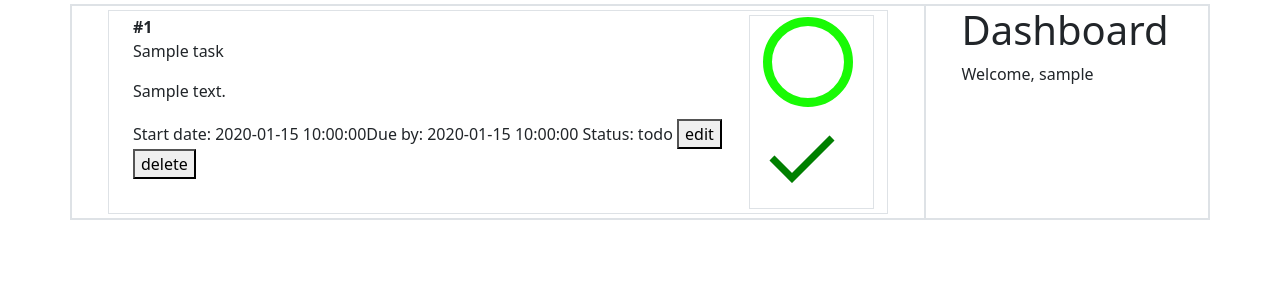
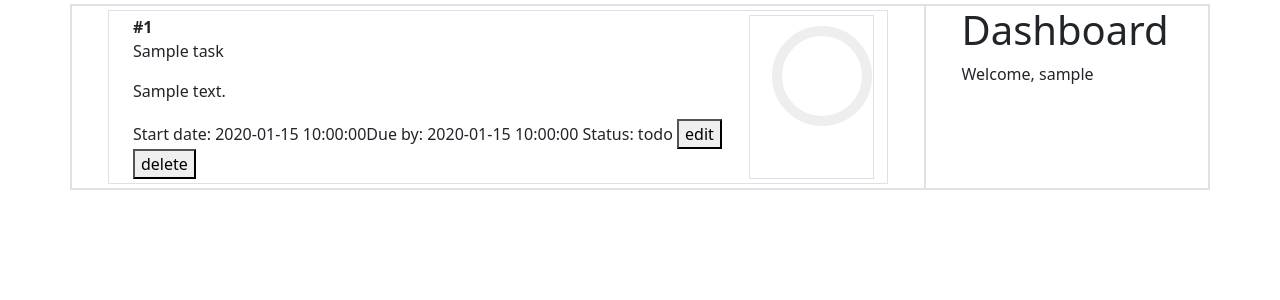
Before and after one commit to sofoniasgd/activity_tracker, a Flask app: page /dashboard in a window 1280 px wide. Shown: the part 46-346 px from the top of the page. Run offline with Flask 3, Linux system fonts and the light colour scheme; a user stored in the database is signed in; tables that the repository leaves empty hold one stand-in row (values such as "Sample post"); parts of the project's set-up code (start-up, migrations or seed data) failed here and were passed over.

Commit message:
file restructuring

```diff
--- a/backend/flask_app/app.py
+++ b/backend/flask_app/app.py
@@ -103,9 +103,7 @@
     if request.method == 'POST':
         title = request.form['title']
         description = request.form['description']
-        # !!! add functionality later !!!!
-        # status = request.form['status']
-        status = 'todo'
+        status = request.form['status']
         due_date = request.form['due_date']
         user_id = current_user.id
 
@@ -124,7 +122,7 @@
     if request.method == 'POST':
         task.title = request.form['title']
         task.description = request.form['description']
-        # task.status = request.form['status']
+        task.status = request.form['status']
         task.due_date = request.form['due_date']
         db.session.commit()
         flash('Task updated successfully')
--- a/backend/flask_app/static/js/main.js
+++ b/backend/flask_app/static/js/main.js
@@ -88,16 +88,36 @@
         // get the task id from the div id
         const taskId = visualdiv.id.substring(11);
         console.log("taskID=", taskId);
+        // get doughnut and tick div ids
         const doughnutId = document.getElementById('doughnut' + taskId);
+        const tickId = document.getElementById('tick' + taskId);
+        // depending on status of the task either display the tick(complete) or doughnut(in_progress or ongoing)
+        const taskStatus = document.getElementById('status' + taskId).textContent.substring(8);
+        if (taskStatus === 'completed') {
+            tickId.style.display = 'block';
+            doughnutId.style.display = 'none';
+            // tick animation here
+            var tick = new ProgressBar.Path('#tick_path', {
+                easing: 'easeInOut',
+                duration: 1400
+              });
+
+              tick.set(0);
+              tick.animate(1.0);  // Number from 0.0 to 1.0
+        }
+        else {
+            tickId.style.display = 'none';
+            doughnutId.style.display = 'block';
+            // doughnut animation here
             var bar = new ProgressBar.Circle(doughnutId, {
                 color: '#aaa',
                 // This has to be the same size as the maximum width to
                 // prevent clipping
                 strokeWidth: 10,
-            trailWidth: 0,
+                trailWidth: 10,
                 easing: 'easeInOut',
                 duration: 1400,
-            from: { color: '#eb070b', width: 3 },
+                from: { color: '#eb070b', width: 10 },
                 to: { color: '#19fa05', width: 10 },
                 // Set default step function for all animate calls
                 step: function(state, circle) {
@@ -110,14 +130,24 @@
             // start{{ task.id }}  due{{ task.id }}  status{{ task.id }}
             const start = new Date(document.getElementById('start' + taskId).textContent.substring(12));
             const due = new Date(document.getElementById('due' + taskId).textContent.substring(8));
-        const timediff = Date.now() - start;
+            const timelapsed = Date.now() - start;
             const timetotal = due - start;
-        console.log("date total", due - start);
-        console.log("datediff", timetotal - timediff);
+            timepercent = timelapsed/timetotal;
             const status = document.getElementById('status' + taskId).textContent.substring(8);
-        console.log(start, due, status);
+            if (status === 'in_progress') {
+                // set the color of the doughnut to green
+                bar.path.setAttribute('stroke', '#19fa05');
+            } else if (status === 'todo') {
+                // set the color of the doughnut to red
+                bar.path.setAttribute('stroke', '#eb070b');
+            }
             // switch between divs tick{{ task.id }} and doughnut{{ task.id }}
             // !!! set the amount based on the remaining time on the task deadline
-        bar.animate(1.0);  // Number from 0.0 to 1.0
+            console.log("timepercent=", timepercent);
+            bar.animate(timepercent);  // Number from 0.0 to 1.0
+
+        }
+
+
     });
 });
--- a/backend/flask_app/static/styles/main.css
+++ b/backend/flask_app/static/styles/main.css
@@ -6,8 +6,13 @@
 }
 /* douchnut css */
 .doughnut {
-    margin: 1px;
-    width: 90px;
-    height: 90px;
+    margin: 10px;
+    width: 100px;
+    height: 100px;
     position: relative;
   }
+  .tick {
+    margin: 10px;
+    width: 100px;
+    height: 100px;
+  }
--- a/backend/flask_app/templates/dashboard.html
+++ b/backend/flask_app/templates/dashboard.html
@@ -27,6 +27,14 @@
                     <div>
                         <label for="due_date">Due Date:</label>
                         <input type="datetime-local" id="due_date" name="due_date" required>
+                    </div>
+                    <div>
+                        <label for="status">Status:</label>
+                        <select id="status" name="status" required>
+                            <option selected value="todo">Pending</option>
+                            <option value="in_progress">In Progress</option>
+                            <option value="completed">Complete</option>
+                        </select>
                     </div>
                     <button type="submit">Add</button>
                 </form>
@@ -65,6 +73,14 @@
                             <label for="due_date">Due Date:</label>
                             <input type="datetime-local" id="due_date" name="due_date" value="{{ task.due_date }}" required>
                         </div>
+                        <div>
+                            <label for="status">Status:</label>
+                            <select id="status" name="status" required>
+                                <option selected value="todo">Pending</option>
+                                <option value="in_progress">In Progress</option>
+                                <option value="completed">Complete</option>
+                            </select>
+                        </div>
                         <button type="submit" class="update_btn" id="update_task_btn{{ task.id }}">Update</button>
                         <button type="button" class="cancel_btn" id="cancel_task_btn{{ task.id }}">Cancel</button>
                     </form>
@@ -74,10 +90,12 @@
                     <!-- first set circle progress meter -->
                     <div class="doughnut" id="doughnut{{ task.id }}"></div>
                     <!-- if task is complete then show tick -->
-                    <svg width="100" height="100" id="tick{{ task.id }}">
-                        <path d="M10 50 L30 70 L70 30" stroke="silver" fill="none" stroke-width="7" />
-                        <path id="tick" d="M10 50 L30 70 L70 30" stroke="green" fill="none" stroke-width="7" />
-                    </svg>
+                    <div class="tick" id="tick{{ task.id }}">
+                        <svg xmlns="http://www.w3.org/2000/svg" version="1.1" x="0px" y="0px" viewBox="0 0 100 100">
+                            <path fill-opacity="0" stroke-width="7" stroke="#ddd" d="M10 50 L30 70 L70 30"/>
+                            <path id="tick_path" fill-opacity="0" stroke-width="7" stroke="#19fa05" d="M10 50 L30 70 L70 30"/>
+                        </svg>
+                    </div>
                 </div>
             </div>
         </div>
```
Lines whose indentation alone changed are shown as unchanged.
